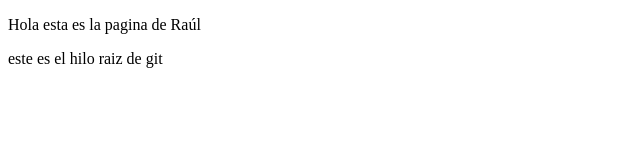
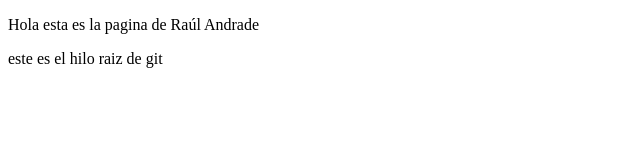
Before and after one commit to arrobit/uno, a plain HTML site: page index.html in a window 1280 px wide. Shown: the full height of the page, 0-640 px from the left. Drawn offline with Linux system fonts and the light colour scheme.

Commit message:
Update index.html

```diff
--- a/index.html
+++ b/index.html
@@ -7,7 +7,7 @@
     <title>Document</title>
 </head>
 <body>
-    <p>Hola esta es la pagina de Raúl</p>
+    <p>Hola esta es la pagina de Raúl Andrade</p>
     <p>este es el hilo raiz de git</p>
 </body>
 </html>
```
